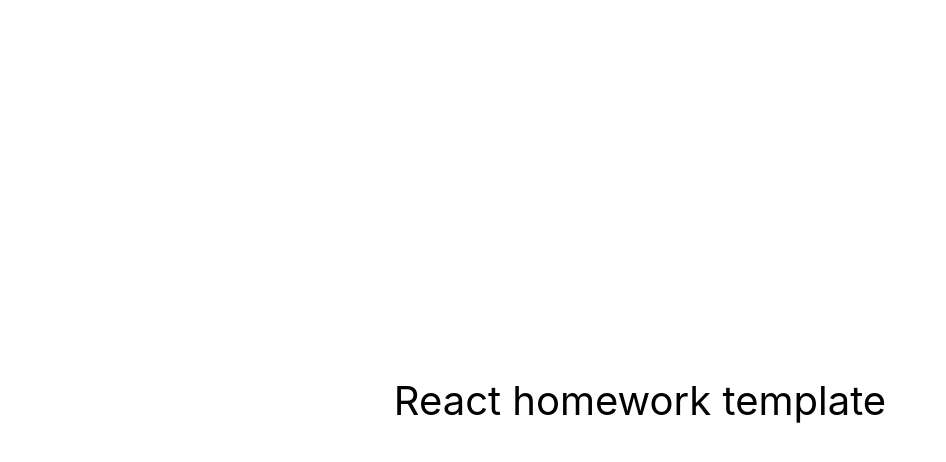
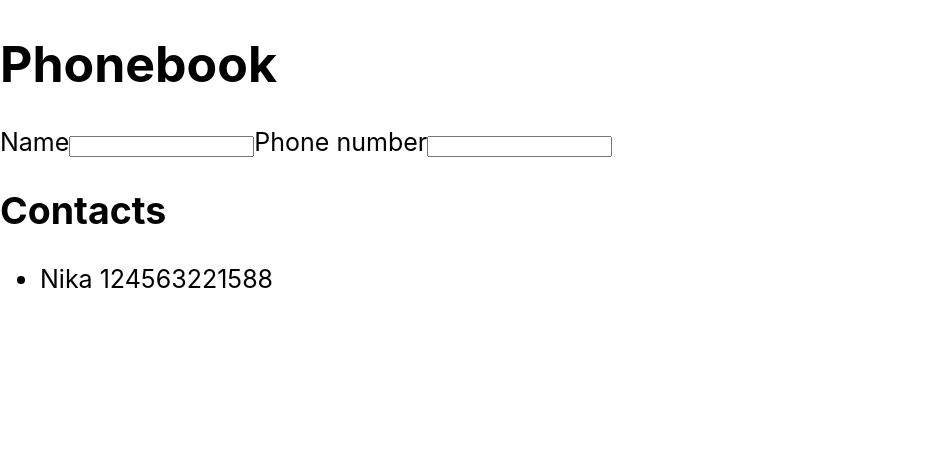
Before and after one commit to oliarosiak/goit-react-hw-02-phonebook, a React (Create React App) app: page / in a window 1280 px wide. Shown: the top 462 px of the page, without its empty margins (0-946 px from the left). Built offline with nearby package versions, Linux system fonts and the light colour scheme.

Commit message:
spike template markup

```diff
--- a/src/components/App.jsx
+++ b/src/components/App.jsx
@@ -1,16 +1,46 @@
-export const App = () => {
+import React, { Component } from "react";
+
+import ContactForm from './contactForm/ContactForm';
+import ContactList from './contactList/ContactList';
+
+class App extends Component{
+  state = {
+    contacts: [],
+    filter: '',
+    name: '',
+    number: ''
+  }
+
+  render() {
     return (
       <div
         style={{
-        height: '100vh',
-        display: 'flex',
+          // height: '100vh',
+          // display: 'flex',
           justifyContent: 'center',
           alignItems: 'center',
-        fontSize: 40,
+          fontSize: 25,
           color: '#010101'
         }}
       >
-      React homework template
+
+        <h1>Phonebook</h1>
+        <ContactForm />
+        {/* <input
+          type="tel"
+          name="number"
+          pattern="\+?\d{1,4}?[-.\s]?\(?\d{1,3}?\)?[-.\s]?\d{1,4}[-.\s]?\d{1,4}[-.\s]?\d{1,9}"
+          title="Phone number must be digits and can contain spaces, dashes, parentheses and can start with +"
+          required
+        /> */}
+
+        <h2>Contacts</h2>
+      {/* <Filter /> */}
+       <ContactList name='Nika' number='124563221588'/>
+
       </div>
-  );
-};
+    )
+  }
+}
+
+export default App;
--- /dev/null
+++ b/src/components/contactForm/ContactForm.jsx
@@ -0,0 +1,27 @@
+
+const ContactForm = () => (
+    <form>
+        <label>
+            Name
+            <input
+                type="tel"
+                name="number"
+                pattern="\+?\d{1,4}?[-.\s]?\(?\d{1,3}?\)?[-.\s]?\d{1,4}[-.\s]?\d{1,4}[-.\s]?\d{1,9}"
+                title="Phone number must be digits and can contain spaces, dashes, parentheses and can start with +"
+                required
+            />
+        </label>
+        <label>
+            Phone number
+            <input
+                type="tel"
+                name="number"
+                pattern="\+?\d{1,4}?[-.\s]?\(?\d{1,3}?\)?[-.\s]?\d{1,4}[-.\s]?\d{1,4}[-.\s]?\d{1,9}"
+                title="Phone number must be digits and can contain spaces, dashes, parentheses and can start with +"
+                required
+            />
+        </label>
+    </form>
+)
+
+export default ContactForm;
--- /dev/null
+++ b/src/components/contactList/ContactList.jsx
@@ -0,0 +1,10 @@
+
+const ContactList = ({ name, number }) => (
+    <ul>
+        <li>
+            <span>{name}</span> <span>{number}</span>
+        </li>
+    </ul>
+)
+
+export default ContactList;
--- a/src/index.js
+++ b/src/index.js
@@ -1,6 +1,6 @@
 import React from 'react';
 import ReactDOM from 'react-dom/client';
-import { App } from 'components/App';
+import App from 'components/App';
 import './index.css';
 
 ReactDOM.createRoot(document.getElementById('root')).render(
```
Also changed, not shown: src/components/filter/Subtitle.jsx (added). Lines whose indentation alone changed are shown as unchanged.
